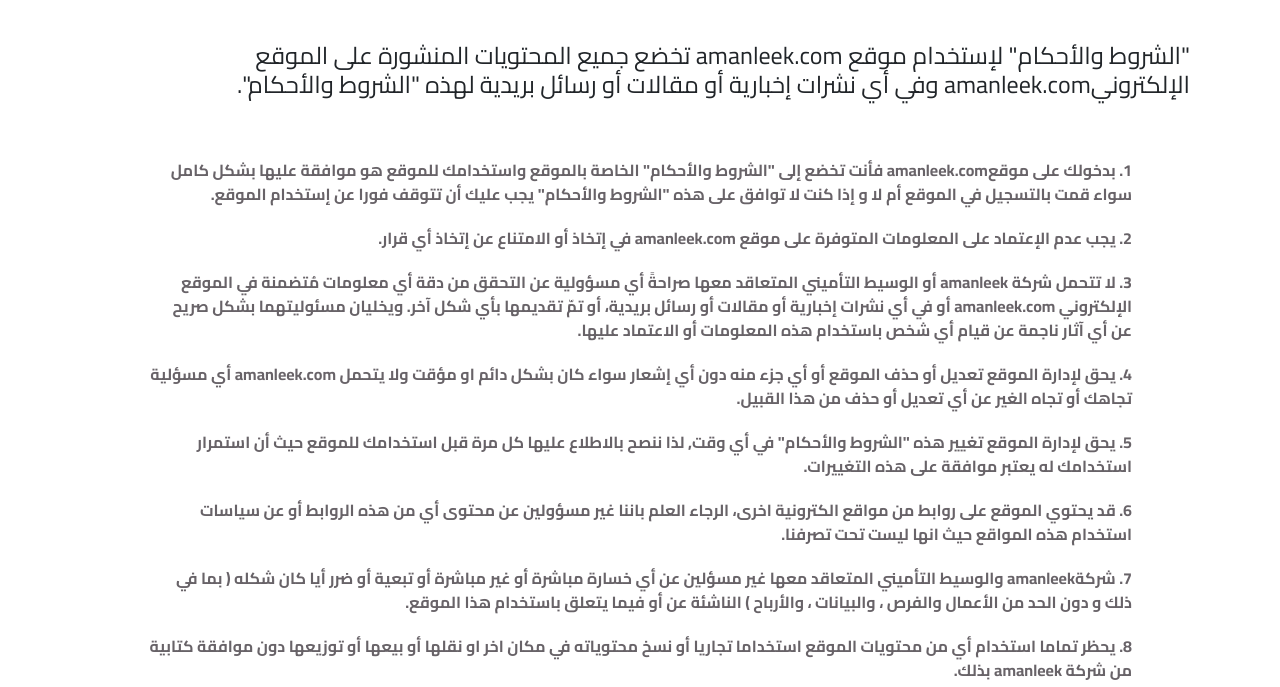
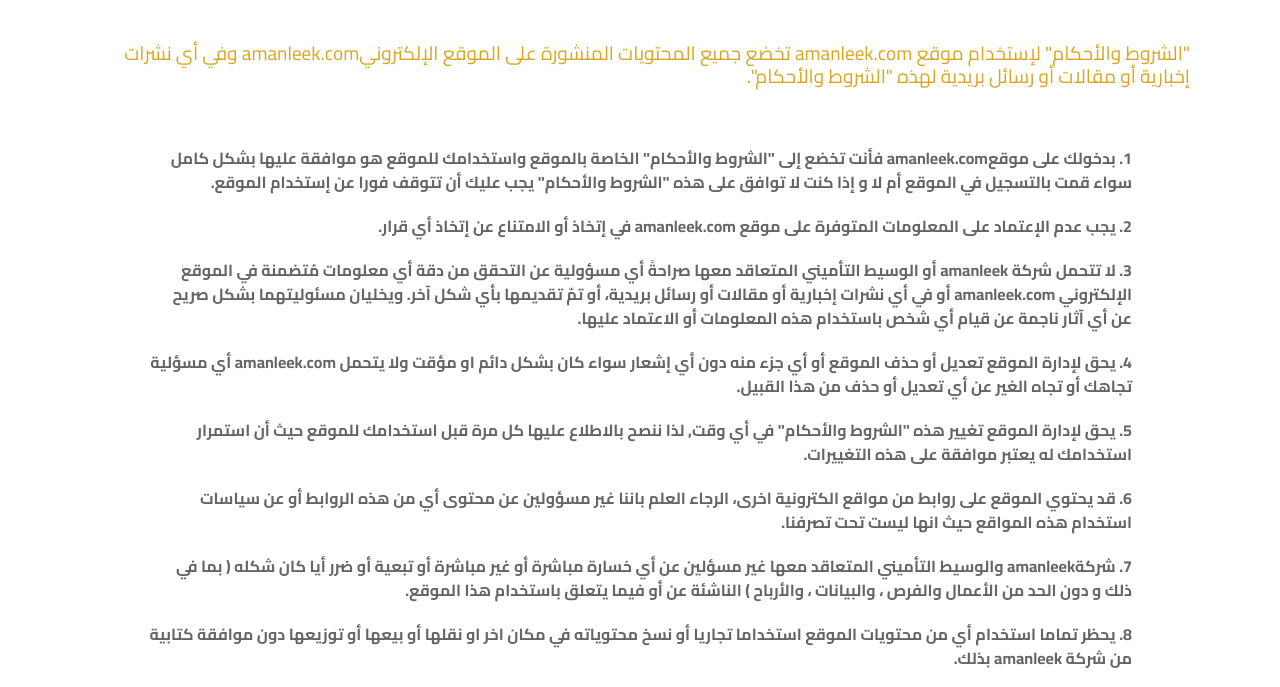
Before and after one commit to 123ahmed565/t2menk, a plain HTML site: page al4rot-we-alafkam.html in a window 1280 px wide. Shown: the part 96-783 px from the top of the page. Drawn offline with nearby package versions, Linux system fonts and the light colour scheme.

Commit message:
edit bardesy

```diff
--- a/css/main.css
+++ b/css/main.css
@@ -521,6 +521,10 @@
 }
 /*end page question bardesy */
 /*start page  SHROT bardesy */
+.SHROT h4{
+  font-size:1.2rem;
+  color:var(--primary);
+}
 .SHROT li{
   text-decoration: none;
   color: #686368;
```
Also changed, not shown: insurance-companies.html (+2 -2 lines).
